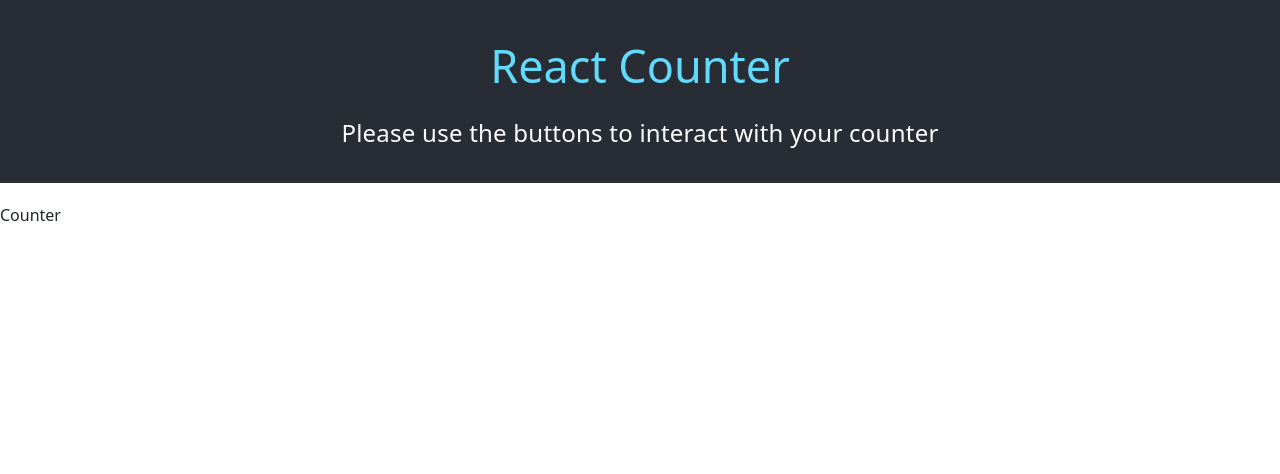
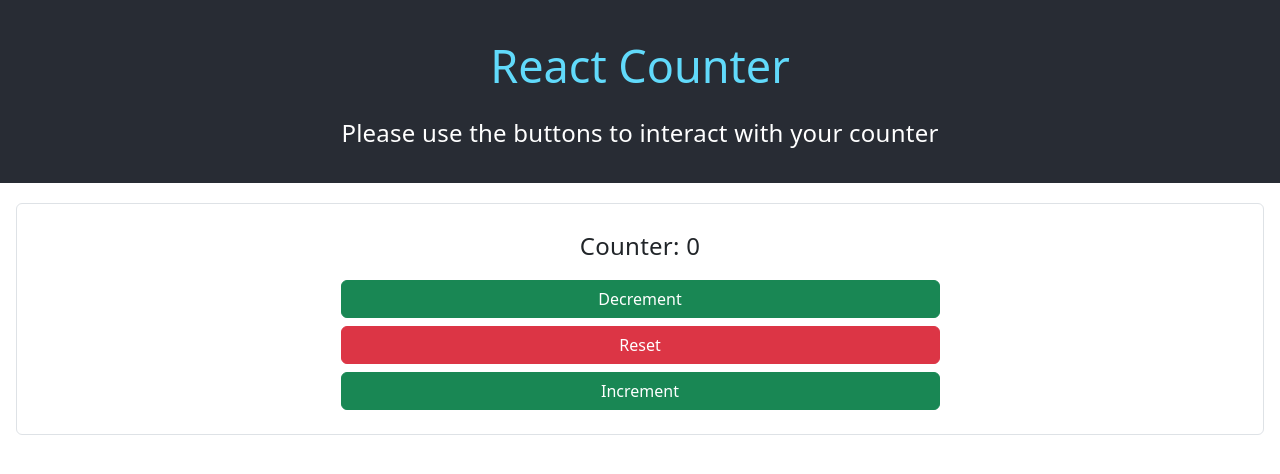
Before and after one commit to surajverma2587/class-based-counter-306, a React (Create React App) app: page / in a window 1280 px wide. Shown: the top 474 px of the page. Built offline with nearby package versions, Linux system fonts and the light colour scheme.

Commit message:
complete styled counter

```diff
--- a/src/components/Counter.js
+++ b/src/components/Counter.js
@@ -6,6 +6,15 @@ export class Counter extends Component {
   }
 
   render() {
-    return <div>Counter</div>;
+    return (
+      <div className="border m-3 p-4 rounded">
+        <div className="sub-title text-center mb-3">Counter: 0</div>
+        <div className="d-grid gap-2 col-6 mx-auto">
+          <button className="btn btn-success">Decrement</button>
+          <button className="btn btn-danger">Reset</button>
+          <button className="btn btn-success">Increment</button>
+        </div>
+      </div>
+    );
   }
 }
```
